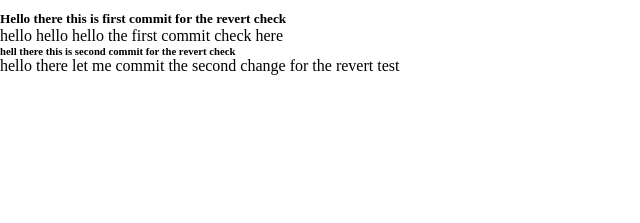
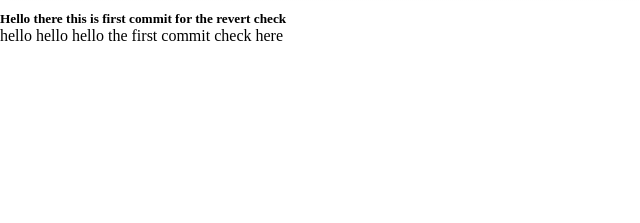
Before and after one commit to sharad52/Work_Management_System, a Django app: template templates/index.html in a window 1280 px wide. Shown: the part 192-415 px from the top of the page, without its empty margins (0-640 px from the left). Run offline with Django 3.2, Linux system fonts and the light colour scheme; the template is opened without the code that fills it, so the values that code supplies are empty.

Commit message:
Revert "this is the second change for the revert option"
This reverts commit 1604e3a699de9481d93bb11e036cbadb1f02d8d4.

```diff
--- a/templates/index.html
+++ b/templates/index.html
@@ -54,10 +54,6 @@
 	<h5>Hello there this is first commit for the revert check</h5>
 	<p>hello hello hello the first commit check here</p>
 </div>
-<div>
-	<h6>hell there this is second commit for the revert check</h6>
-	<p> hello there let me commit the second change for the revert test</p>
-</div>
 {% endblock %}
 
 <!--
```
